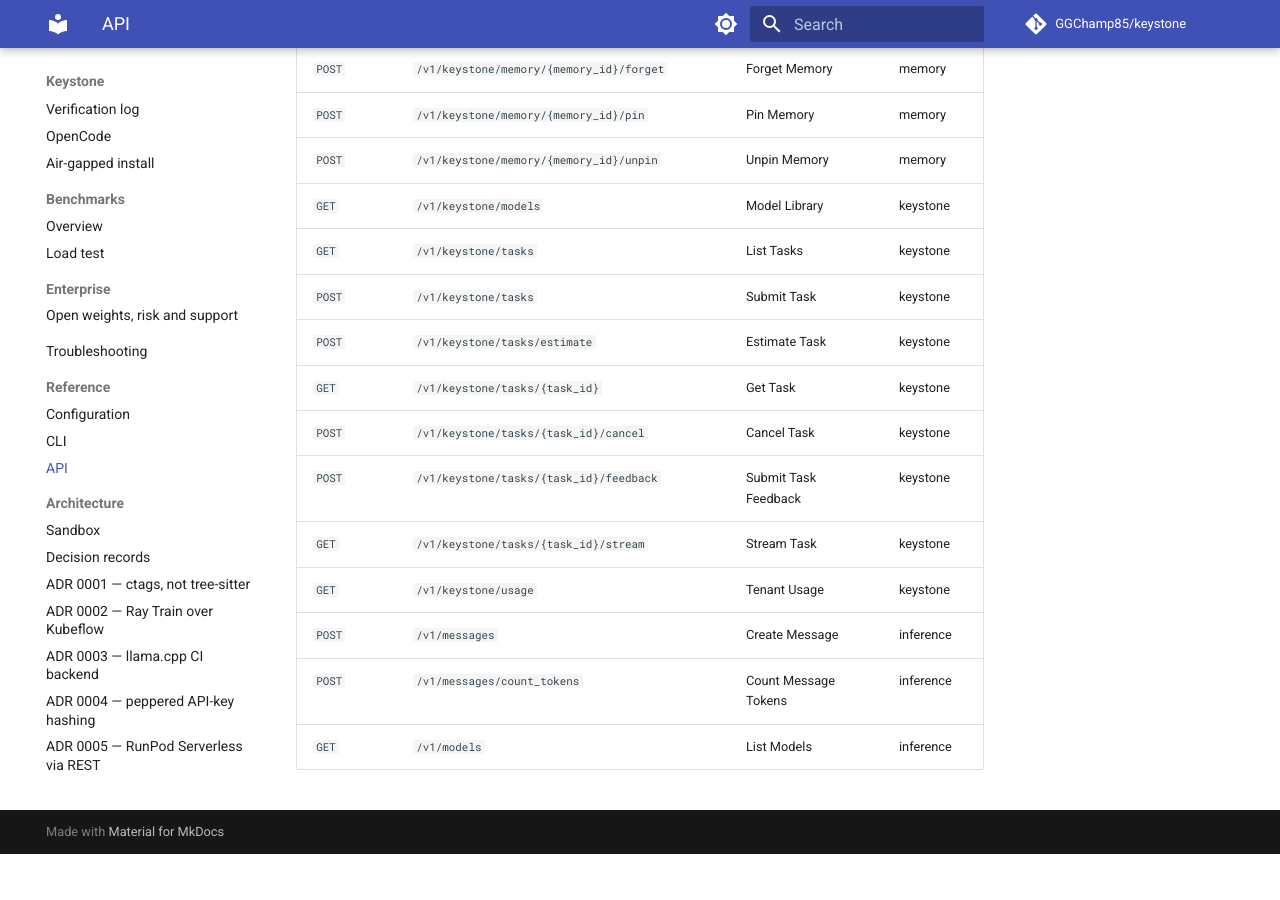
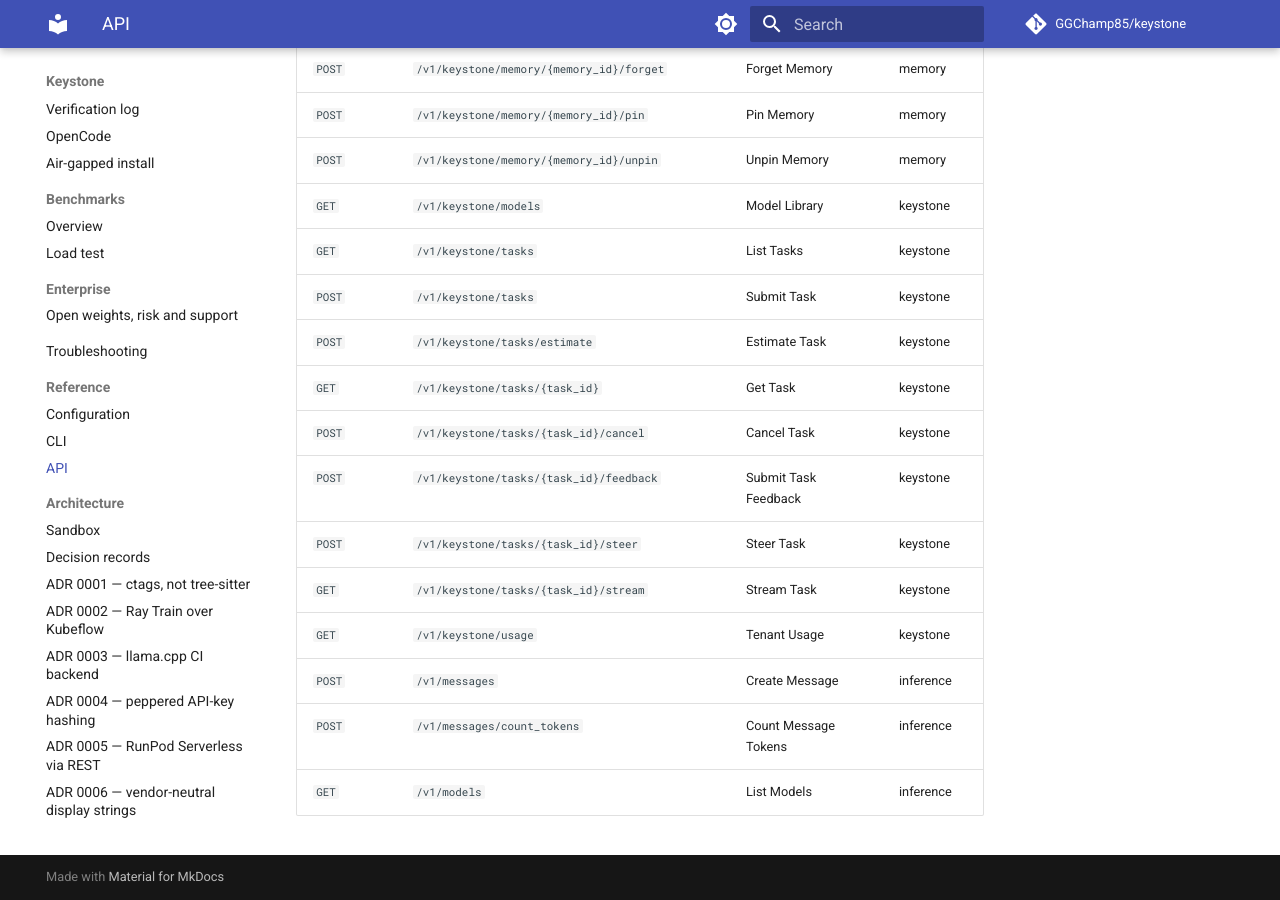
Before and after one commit to GGChamp85/keystone, an MkDocs documentation site: the page built from docs/reference/api.md, in a window 1280 px wide and 900 px high, scrolled down 1950 px. Built offline with MkDocs 1.6.1 and Material for MkDocs 9.7.7, drawn with Linux system fonts in a browser that asks for light colours; comment, search, counter and statistics services are not loaded; before the commit the page ends 2804 px from its top, so only the background shows below that.

Commit message:
Regenerate the API reference for the new steer route
The generated docs/reference/api.md check (both the docs CI job and
tests/test_docs_gates.py, which runs the same check inside the main
pytest suite) caught that the previous commit's new steer route hadn't
been reflected in the generated reference table.

```diff
--- a/docs/reference/api.md
+++ b/docs/reference/api.md
@@ -49,6 +49,7 @@ Every HTTP route the application serves, from its OpenAPI document (generated by
 | `GET` | `/v1/keystone/tasks/{task_id}` | Get Task | keystone |
 | `POST` | `/v1/keystone/tasks/{task_id}/cancel` | Cancel Task | keystone |
 | `POST` | `/v1/keystone/tasks/{task_id}/feedback` | Submit Task Feedback | keystone |
+| `POST` | `/v1/keystone/tasks/{task_id}/steer` | Steer Task | keystone |
 | `GET` | `/v1/keystone/tasks/{task_id}/stream` | Stream Task | keystone |
 | `GET` | `/v1/keystone/usage` | Tenant Usage | keystone |
 | `POST` | `/v1/messages` | Create Message | inference |
```
